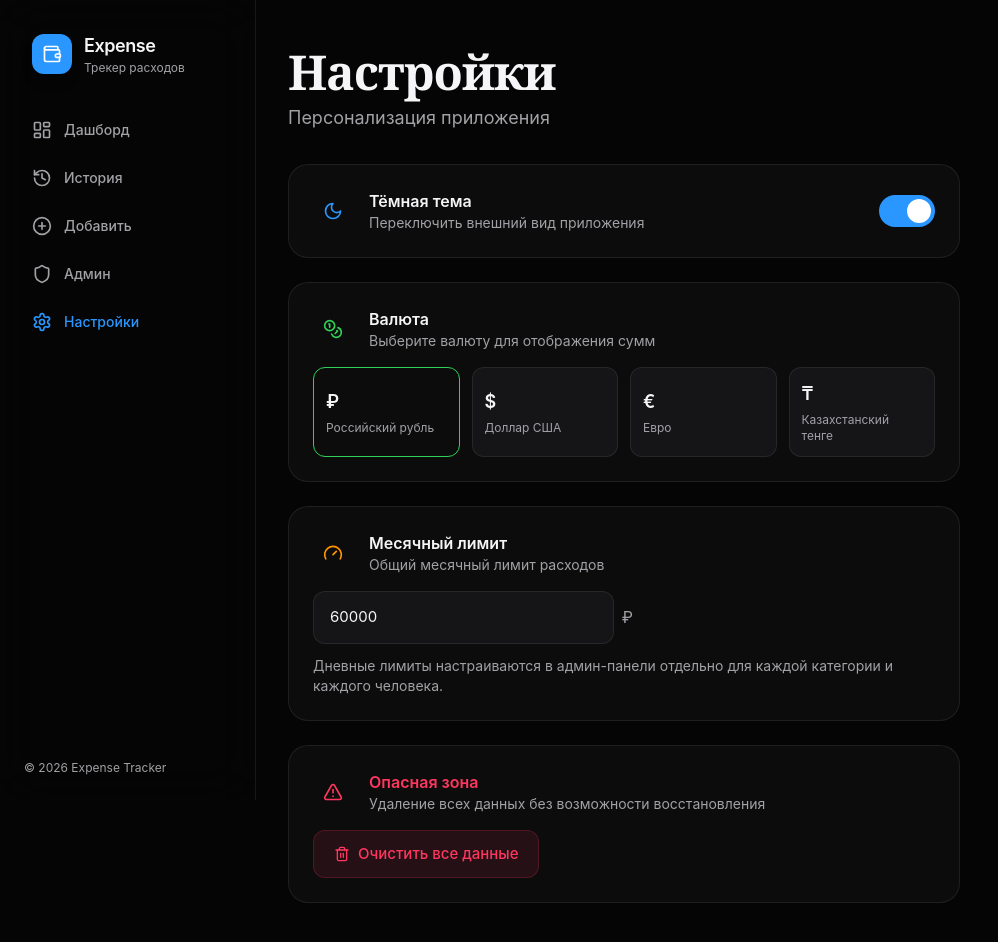
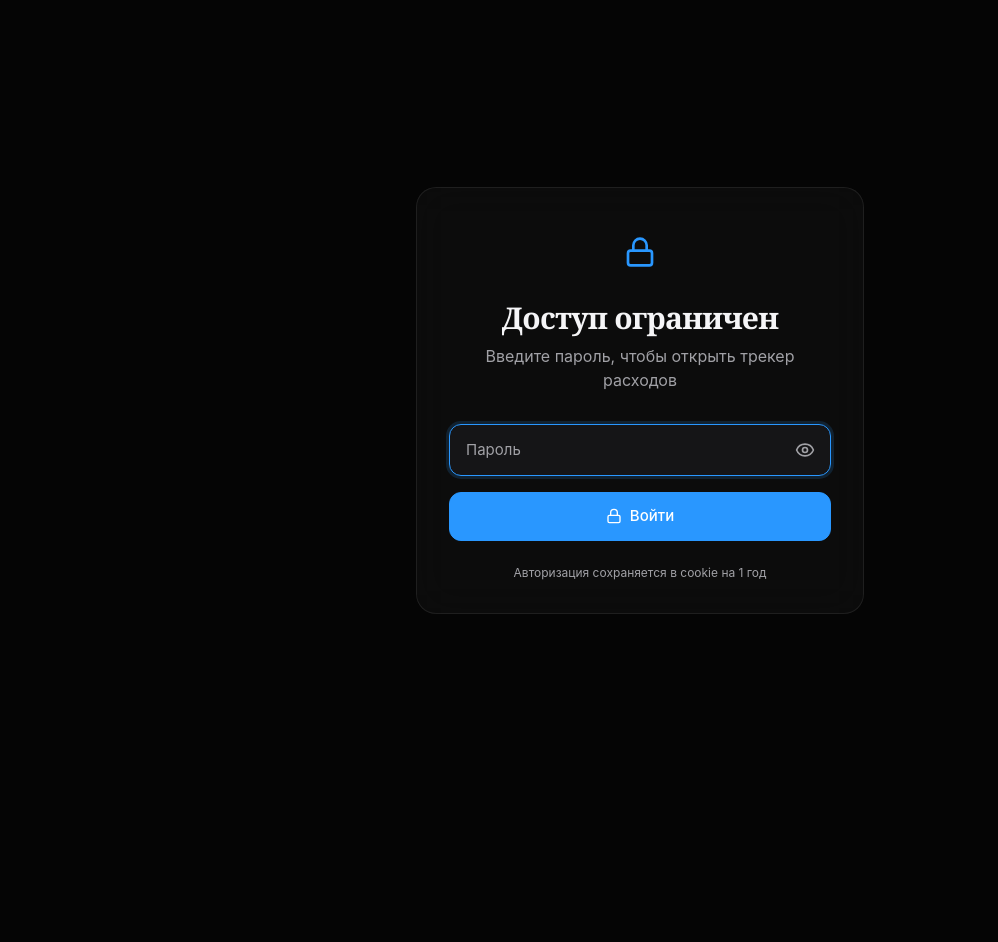
Before and after one commit to dzakrevsky/stoptrati, a React (Vite) app: page /settings in a window 1280 px wide. Shown: the top 942 px of the page, without its empty margins (0-998 px from the left). After the commit the page ends 800 px from the top, so only its background shows below. Built offline with nearby package versions, Linux system fonts and the light colour scheme.

Commit message:
Add password gate with cookie persistence

```diff
--- a/src/App.tsx
+++ b/src/App.tsx
@@ -1,5 +1,6 @@
 import { BrowserRouter as Router, Routes, Route } from 'react-router-dom';
 import Layout from '@/components/Layout';
+import PasswordGate from '@/components/PasswordGate';
 import Dashboard from '@/pages/Dashboard';
 import History from '@/pages/History';
 import Add from '@/pages/Add';
@@ -8,6 +9,7 @@ import Settings from '@/pages/Settings';
 
 export default function App() {
   return (
+    <PasswordGate>
       <Router>
         <Layout>
           <Routes>
@@ -19,5 +21,6 @@ export default function App() {
           </Routes>
         </Layout>
       </Router>
+    </PasswordGate>
   );
 }
--- /dev/null
+++ b/src/components/PasswordGate.tsx
@@ -0,0 +1,113 @@
+import { useState, useEffect } from 'react';
+import { Lock, Eye, EyeOff } from 'lucide-react';
+
+const CORRECT_PASSWORD = 'oleg';
+const COOKIE_NAME = 'expense_tracker_auth';
+const COOKIE_VALUE = 'oleg_authorized';
+
+const setAuthCookie = () => {
+  const expires = new Date();
+  expires.setFullYear(expires.getFullYear() + 1);
+  document.cookie = `${COOKIE_NAME}=${COOKIE_VALUE}; expires=${expires.toUTCString()}; path=/; SameSite=Strict`;
+};
+
+const hasAuthCookie = () => {
+  return document.cookie.split('; ').some((cookie) => cookie === `${COOKIE_NAME}=${COOKIE_VALUE}`);
+};
+
+interface PasswordGateProps {
+  children: React.ReactNode;
+}
+
+export default function PasswordGate({ children }: PasswordGateProps) {
+  const [isAuthenticated, setIsAuthenticated] = useState(false);
+  const [isLoading, setIsLoading] = useState(true);
+  const [password, setPassword] = useState('');
+  const [showPassword, setShowPassword] = useState(false);
+  const [error, setError] = useState('');
+
+  useEffect(() => {
+    if (hasAuthCookie()) {
+      setIsAuthenticated(true);
+    }
+    setIsLoading(false);
+  }, []);
+
+  const handleSubmit = (e: React.FormEvent) => {
+    e.preventDefault();
+    setError('');
+
+    if (password.trim() === CORRECT_PASSWORD) {
+      setAuthCookie();
+      setIsAuthenticated(true);
+      setPassword('');
+    } else {
+      setError('Неверный пароль');
+    }
+  };
+
+  if (isLoading) {
+    return (
+      <div className="min-h-screen flex items-center justify-center bg-[var(--apple-bg)]">
+        <div className="w-8 h-8 border-2 border-[var(--apple-accent)] border-t-transparent rounded-full animate-spin" />
+      </div>
+    );
+  }
+
+  if (isAuthenticated) {
+    return <>{children}</>;
+  }
+
+  return (
+    <div className="min-h-screen flex items-center justify-center bg-[var(--apple-bg)] px-4">
+      <div className="w-full max-w-md glass-card p-8 animate-fade-in-up">
+        <div className="flex flex-col items-center mb-8">
+          <div className="w-16 h-16 rounded-2xl bg-[var(--apple-accent)]/10 flex items-center justify-center mb-4">
+            <Lock className="w-8 h-8 text-[var(--apple-accent)]" />
+          </div>
+          <h1 className="font-display text-3xl font-semibold tracking-tight text-center">
+            Доступ ограничен
+          </h1>
+          <p className="text-[var(--apple-muted)] text-center mt-2">
+            Введите пароль, чтобы открыть трекер расходов
+          </p>
+        </div>
+
+        <form onSubmit={handleSubmit} className="space-y-4">
+          <div className="relative">
+            <input
+              type={showPassword ? 'text' : 'password'}
+              value={password}
+              onChange={(e) => setPassword(e.target.value)}
+              placeholder="Пароль"
+              autoFocus
+              className="apple-input pr-12"
+            />
+            <button
+              type="button"
+              onClick={() => setShowPassword(!showPassword)}
+              className="absolute right-3 top-1/2 -translate-y-1/2 p-1 text-[var(--apple-muted)] hover:text-[var(--apple-text)] transition-colors"
+            >
+              {showPassword ? <EyeOff className="w-5 h-5" /> : <Eye className="w-5 h-5" />}
+            </button>
+          </div>
+
+          {error && (
+            <p className="text-[var(--apple-danger)] text-sm text-center animate-fade-in-up">
+              {error}
+            </p>
+          )}
+
+          <button type="submit" className="apple-btn apple-btn-primary w-full">
+            <Lock className="w-4 h-4" />
+            Войти
+          </button>
+        </form>
+
+        <p className="text-xs text-[var(--apple-muted)] text-center mt-6">
+          Авторизация сохраняется в cookie на 1 год
+        </p>
+      </div>
+    </div>
+  );
+}
```
Lines whose indentation alone changed are shown as unchanged.
